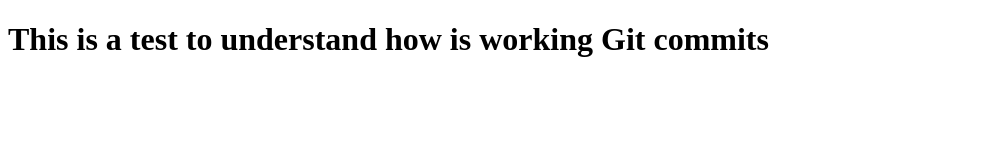
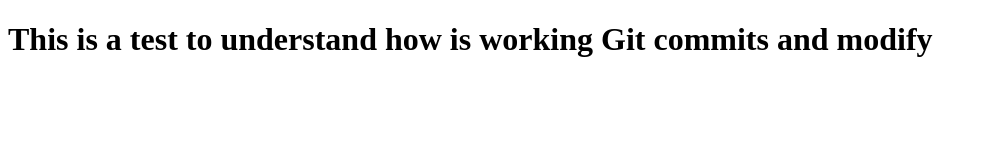
Before and after one commit to AxelPasky/1.0_Layout-PHP_level-1, a plain HTML site: page index.html in a window 1280 px wide. Shown: the whole page, without its empty margins (0-987 px from the left). Drawn offline with Linux system fonts and the light colour scheme.

Commit message:
Second commit project

```diff
--- a/index.html
+++ b/index.html
@@ -6,6 +6,6 @@
     <title>Test</title>
 </head>
 <body>
-    <h1>This is a test to understand how is working Git commits </h1>
+    <h1>This is a test to understand how is working Git commits and modify </h1>
 </body>
 </html>
```
